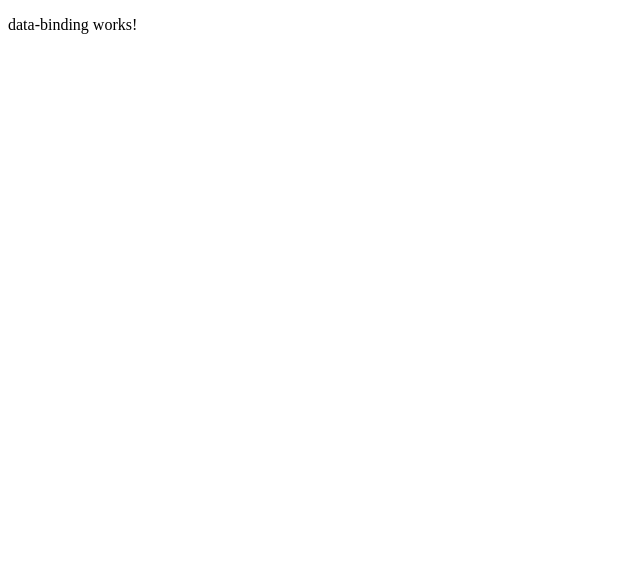
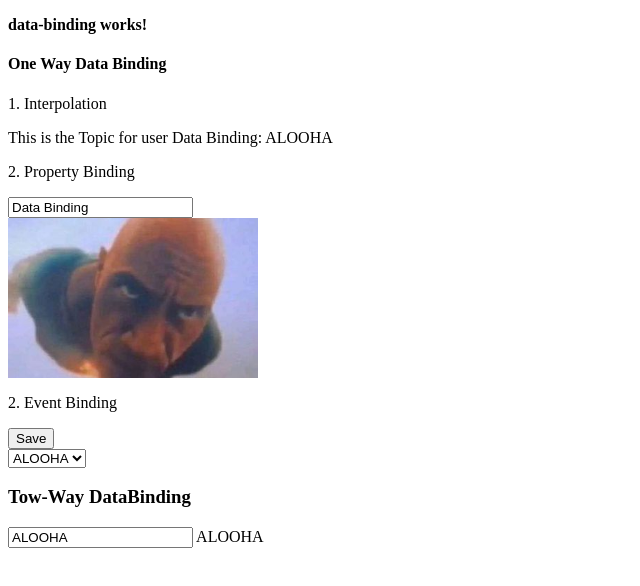
Before and after one commit to AlaaZreekie/UserManagmentSystemWebApp, an Angular app: page / in a window 1280 px wide. Shown: the top 586 px of the page, without its empty margins (0-640 px from the left). Built offline with nearby package versions, Linux system fonts and the light colour scheme.

Commit message:
EndBinding

```diff
--- a/src/app/app.component.ts
+++ b/src/app/app.component.ts
@@ -5,7 +5,7 @@ import { DataBindingComponent } from "./data-binding/data-binding.component";
 
 @Component({
   selector: 'app-root',
-  imports: [RouterOutlet, UserComponent, DataBindingComponent],
+  imports: [RouterOutlet, DataBindingComponent],
   templateUrl: './app.component.html',
   styleUrl: './app.component.scss'
 })
--- a/src/app/data-binding/data-binding.component.html
+++ b/src/app/data-binding/data-binding.component.html
@@ -1 +1,31 @@
-<p>data-binding works!</p>
+<p><strong>data-binding works!</strong> </p>
+
+<div>
+  <h4>One Way Data Binding</h4>
+  <div>
+      <p>1. Interpolation</p>
+      <p>This is the Topic for user {{topic}}: {{name}}</p>
+  </div>
+    <div>
+      <p>2. Property Binding</p>
+        <input type="text" name="" id="" [value]="topic">
+        <div style="height: 160px; width: 250px;">
+          <!-- The path now points to the assets folder -->
+          <img [src]="image" alt="A descriptive alt text" style="width: 100%; height: 100%; object-fit: cover;">
+        </div>
+        <p>2. Event Binding</p>
+        <button (click)="onSave()">Save</button>
+        <br>
+        <select (change)="onChange()">
+            <option value="ALOOHA">ALOOHA</option>
+            <option value="Syria">Syria</option>
+            <option value="Germany">Germany</option>
+            <option value="3Mak">3Mak</option>
+        </select>
+    </div>
+  </div>
+  <h3>Tow-Way DataBinding</h3>
+  <div>
+    <input type= "text" [(ngModel)]="name">
+    {{name}}
+  </div>
--- a/src/app/data-binding/data-binding.component.ts
+++ b/src/app/data-binding/data-binding.component.ts
@@ -1,11 +1,24 @@
 import { Component } from '@angular/core';
+import { FormsModule } from '@angular/forms';
 
 @Component({
   selector: 'app-data-binding',
-  imports: [],
+  imports: [FormsModule],
   templateUrl: './data-binding.component.html',
   styleUrl: './data-binding.component.scss'
 })
 export class DataBindingComponent {
+name : string = "ALOOHA";
+topic : string = "Data Binding";
+image : string = "1.jpg"
 
+onSave() {
+  alert("Data Saved Done bla bla...");
 }
+
+onChange() {
+  alert("Country Has Changed");
+}
+
+random = "";
+}
```
Also changed, not shown: public/1.jpg (added).
